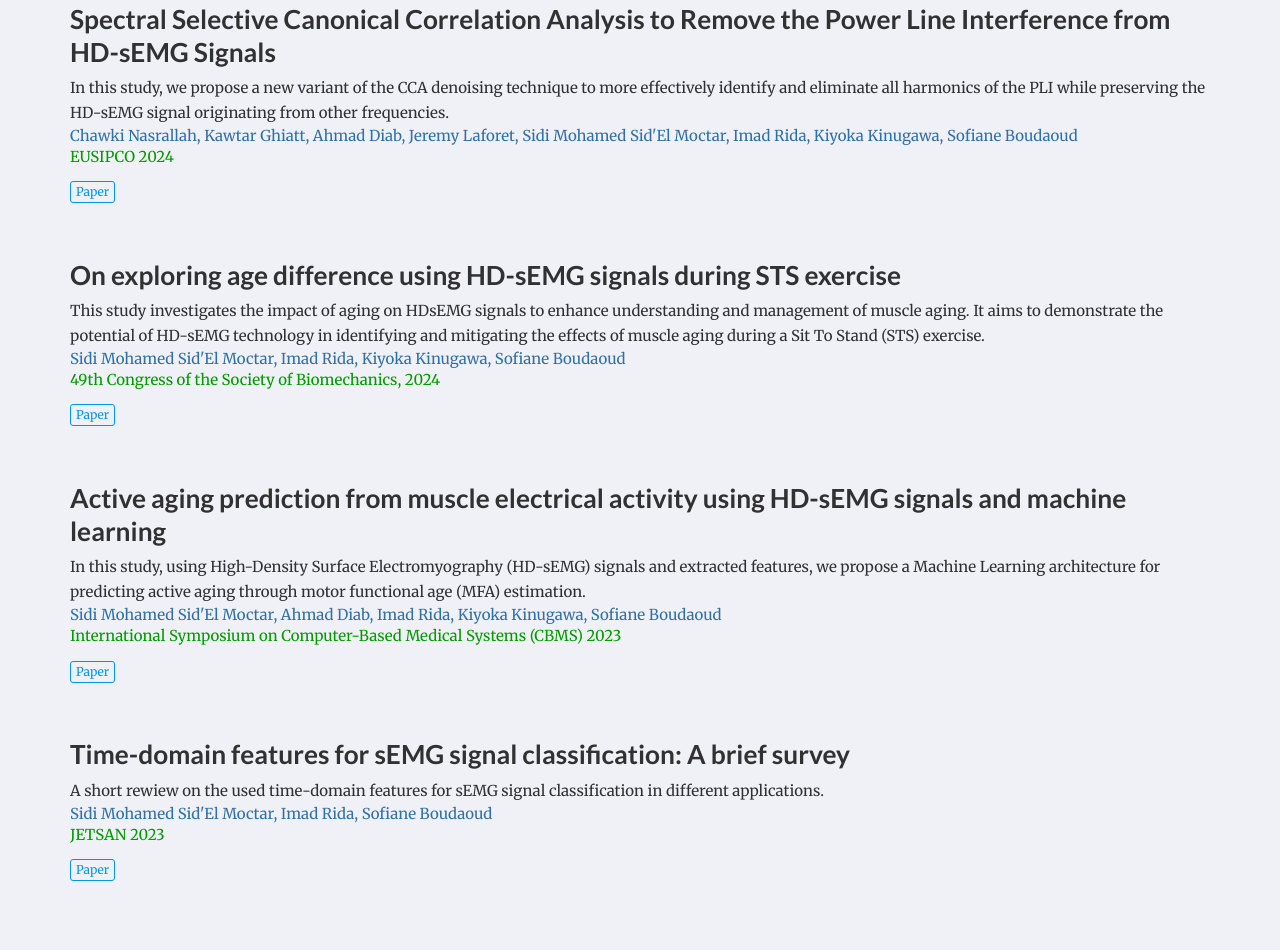
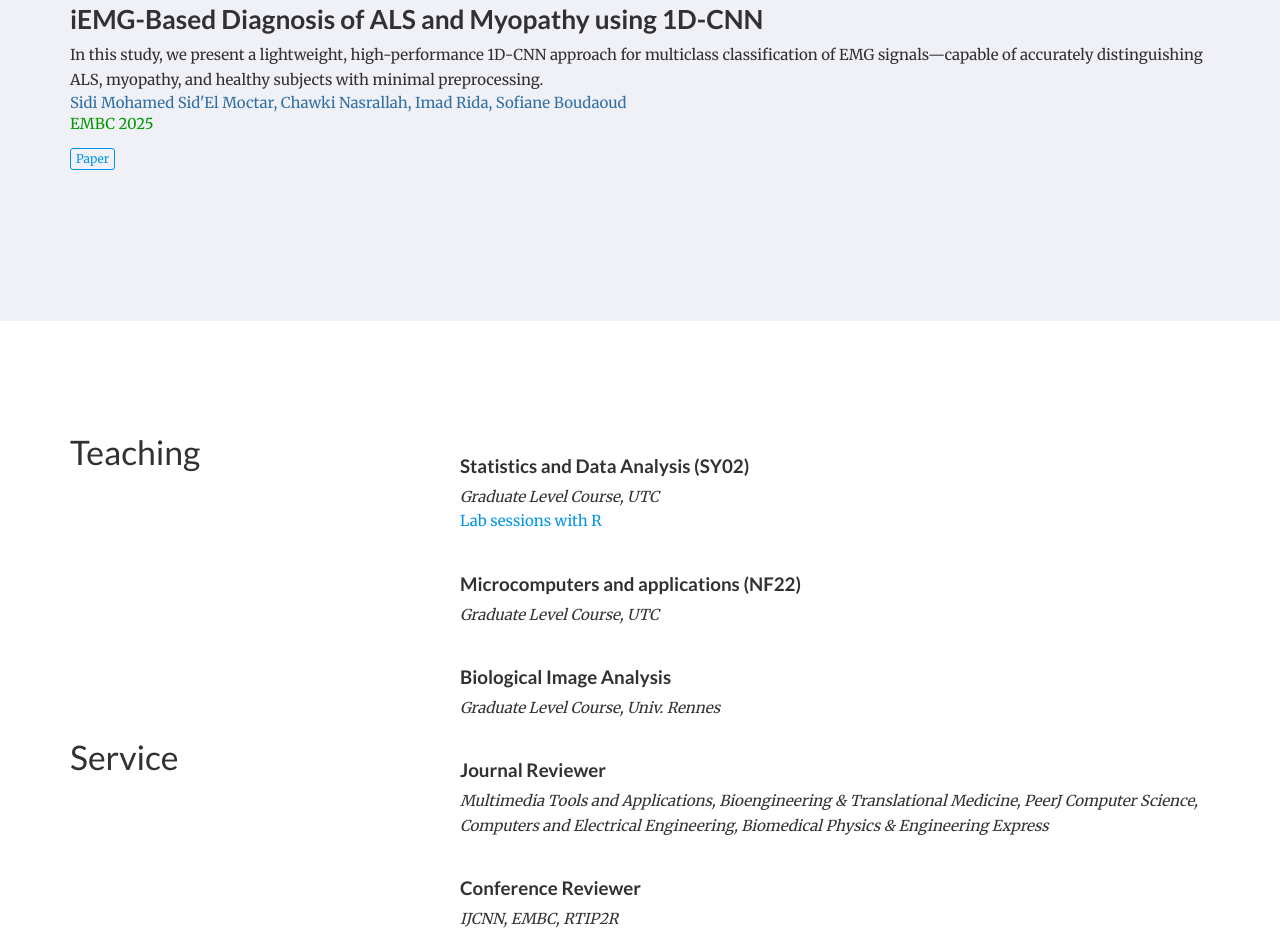
Before and after one commit to ssidimohamed/ssidimohamed.github.io, a plain HTML site: page index.html in a window 1280 px wide. Shown: the part 1550-2500 px from the top of the page. Drawn offline with nearby package versions, Linux system fonts and the light colour scheme; some icons are missing.

Commit message:
Update index.html

```diff
--- a/index.html
+++ b/index.html
@@ -330,7 +330,7 @@
 
 <div class="row">
   <div class="col-xs-12 col-md-4 section-heading">
-    <h1>Publications</h1>
+    <h1>Selected Publications</h1>
     <p>&ast; indicates equal contribution.</p>
   </div>
 
@@ -409,7 +409,7 @@
 
       <div class="pub-links">
 
-      <a class="btn btn-primary btn-outline btn-xs" href="https://papers.ssrn.com/sol3/Delivery.cfm?abstractid=5123243">
+      <a class="btn btn-primary btn-outline btn-xs" href="https://www.sciencedirect.com/science/article/pii/S1566253525004956">
         Paper
       </a>
 
@@ -429,29 +429,29 @@
   <div class="col-md-12", position="left">
 
     <h5 class="article-title" itemprop="name">
-      Spectral Selective Canonical Correlation Analysis to Remove the Power Line Interference from HD-sEMG Signals
+      iEMG-Based Diagnosis of ALS and Myopathy using 1D-CNN
       </h5>
 
       <div class="pub-abstract" itemprop="text">
 
-        In this study, we propose a new variant of the CCA denoising technique to more effectively identify and eliminate all harmonics of the PLI while preserving the HD-sEMG signal originating from other frequencies.
+        In this study, we  present a lightweight, high-performance 1D-CNN approach for multiclass classification of EMG signals—capable of accurately distinguishing ALS, myopathy, and healthy subjects with minimal preprocessing.
       </div>
 
       <div class="pub-authors" itemprop="author">
 
-       Chawki Nasrallah, Kawtar Ghiatt, Ahmad Diab, Jeremy Laforet, Sidi Mohamed Sid'El Moctar, Imad Rida, Kiyoka Kinugawa, Sofiane Boudaoud
+       Sidi Mohamed Sid'El Moctar, Chawki Nasrallah, Imad Rida, Sofiane Boudaoud
 
       </div>
 
       <div class="pub-publication">
 
-        EUSIPCO 2024
+        EMBC 2025
 
       </div>
 
       <div class="pub-links">
 
-      <a class="btn btn-primary btn-outline btn-xs" href="https://eurasip.org/Proceedings/Eusipco/Eusipco2024/pdfs/0001711.pdf">
+      <a class="btn btn-primary btn-outline btn-xs" href="https://hal.science/hal-05040086v1/file/EMBC_2025_ALS_Sidi.pdf">
         Paper
       </a>
 
@@ -462,139 +462,6 @@
 </div>
 </div>
 
-  <div class="col-xs-12 col-md-12">
-
-    <div class="pub-list-item" itemscope itemtype="http://schema.org/CreativeWork">
-  <div class="row">
-
-
-
-
-
-  <div class="col-md-12", position="left">
-
-    <h5 class="article-title" itemprop="name">
-       On exploring age difference using HD-sEMG signals during STS exercise
-      </h5>
-
-      <div class="pub-abstract" itemprop="text">
-
-        This study investigates the impact of aging on HDsEMG signals to enhance understanding and management of muscle aging. It aims to demonstrate the potential of HD-sEMG technology in identifying and mitigating the effects of muscle aging during a Sit To Stand (STS) exercise.
-      </div>
-
-      <div class="pub-authors" itemprop="author">
-
-       Sidi Mohamed Sid'El Moctar, Imad Rida, Kiyoka Kinugawa, Sofiane Boudaoud
-
-      </div>
-
-      <div class="pub-publication">
-
-        49th Congress of the Society of Biomechanics, 2024
-
-      </div>
-
-      <div class="pub-links">
-
-      <a class="btn btn-primary btn-outline btn-xs" href="https://hal.science/hal-04738072/document">
-        Paper
-      </a>
-
-      </div>
-
-    </div>
-  </div>
-</div>
-</div>
-
-  <div class="col-xs-12 col-md-12">
-
-    <div class="pub-list-item" itemscope itemtype="http://schema.org/CreativeWork">
-  <div class="row">
-
-
-
-    <div class="col-md-12", position="left">
-
-    <h5 class="article-title" itemprop="name">
-      Active aging prediction from muscle electrical activity using HD-sEMG signals and machine learning
-      </h5>
-
-      <div class="pub-abstract" itemprop="text">
-
-        In this study, using High-Density Surface Electromyography (HD-sEMG) signals and extracted features, we propose a Machine Learning architecture for predicting active aging through motor functional age (MFA) estimation.
-
-      </div>
-
-      <div class="pub-authors" itemprop="author">
-
-        Sidi Mohamed Sid'El Moctar, Ahmad Diab, Imad Rida, Kiyoka Kinugawa, Sofiane Boudaoud
-
-      </div>
-
-      <div class="pub-publication">
-
-        International Symposium on Computer-Based Medical Systems (CBMS) 2023
-
-      </div>
-
-      <div class="pub-links">
-
-      <a class="btn btn-primary btn-outline btn-xs" href="https://ieeexplore.ieee.org/abstract/document/10178845">
-        Paper
-      </a>
-
-      </div>
-
-    </div>
-  </div>
-</div>
-</div>
-
-
-  <div class="col-xs-12 col-md-12">
-
-    <div class="pub-list-item" itemscope itemtype="http://schema.org/CreativeWork">
-  <div class="row">
-
-
-
-    <div class="col-md-12", position="left">
-
-    <h5 class="article-title" itemprop="name">
-      Time-domain features for sEMG signal classification: A brief survey
-      </h5>
-
-      <div class="pub-abstract" itemprop="text">
-
-        A short rewiew on the used time-domain features for sEMG signal classification in different applications.
-
-      </div>
-
-      <div class="pub-authors" itemprop="author">
-
-        Sidi Mohamed Sid'El Moctar, Imad Rida, Sofiane Boudaoud
-
-      </div>
-
-      <div class="pub-publication">
-
-        JETSAN 2023
-
-      </div>
-
-      <div class="pub-links">
-
-      <a class="btn btn-primary btn-outline btn-xs" href="https://hal.science/hal-04199535/">
-        Paper
-      </a>
-
-      </div>
-
-    </div>
-  </div>
-</div>
-</div>
 </div>
 
 
@@ -617,7 +484,7 @@
   <div class="col-xs-12 col-md-8">
     <p>
       <h3>Statistics and Data Analysis (SY02)</h3>
-        <i>Graduate Level Course</i> <br>
+        <i>Graduate Level Course, UTC</i> <br>
         <a href=https://github.com/antoine-gajan/UTC-SY02> Lab sessions with R</a>
 
     </p>
@@ -632,11 +499,25 @@
   <div class="col-xs-12 col-md-8">
     <p>
       <h3>Microcomputers and applications (NF22)</h3>
-        <i>Graduate Level Course</i> <br>
+        <i>Graduate Level Course, UTC</i> <br>
 
     </p>
 
   </div>
+  <div class="col-xs-12 col-md-4 section-heading">
+    <h1> </h1>
+
+  </div>
+  <div class="col-xs-12 col-md-8">
+    <p>
+      <h3>Biological Image Analysis</h3>
+        <i>Graduate Level Course, Univ. Rennes</i> <br>
+
+    </p>
+
+  </div>
+
+
 </div>
 
 
@@ -648,7 +529,7 @@
   <div class="col-xs-12 col-md-8">
     <p>
       <h3>Journal Reviewer</h3>
-        <i>Multimedia Tools and Applications, Bioengineering & Translational Medicine, PeerJ Computer Science, Computers and Electrical Engineering </i> <br>
+        <i>Multimedia Tools and Applications, Bioengineering & Translational Medicine, PeerJ Computer Science, Computers and Electrical Engineering, Biomedical Physics & Engineering Express </i> <br>
 
     </p>
 
@@ -716,7 +597,7 @@
   <div class="container">
     <p class="powered-by">
 
-      &copy; 2023 Sidi Mohamed Sid'El Moctar &middot;
+      &copy; 2025 Sidi Mohamed Sid'El Moctar &middot;
 
       Powered by the <a href="https://github.com/gcushen/hugo-academic" target="_blank">Academic
       theme</a> for <a href="http://gohugo.io" target="_blank">Hugo</a>.
```
